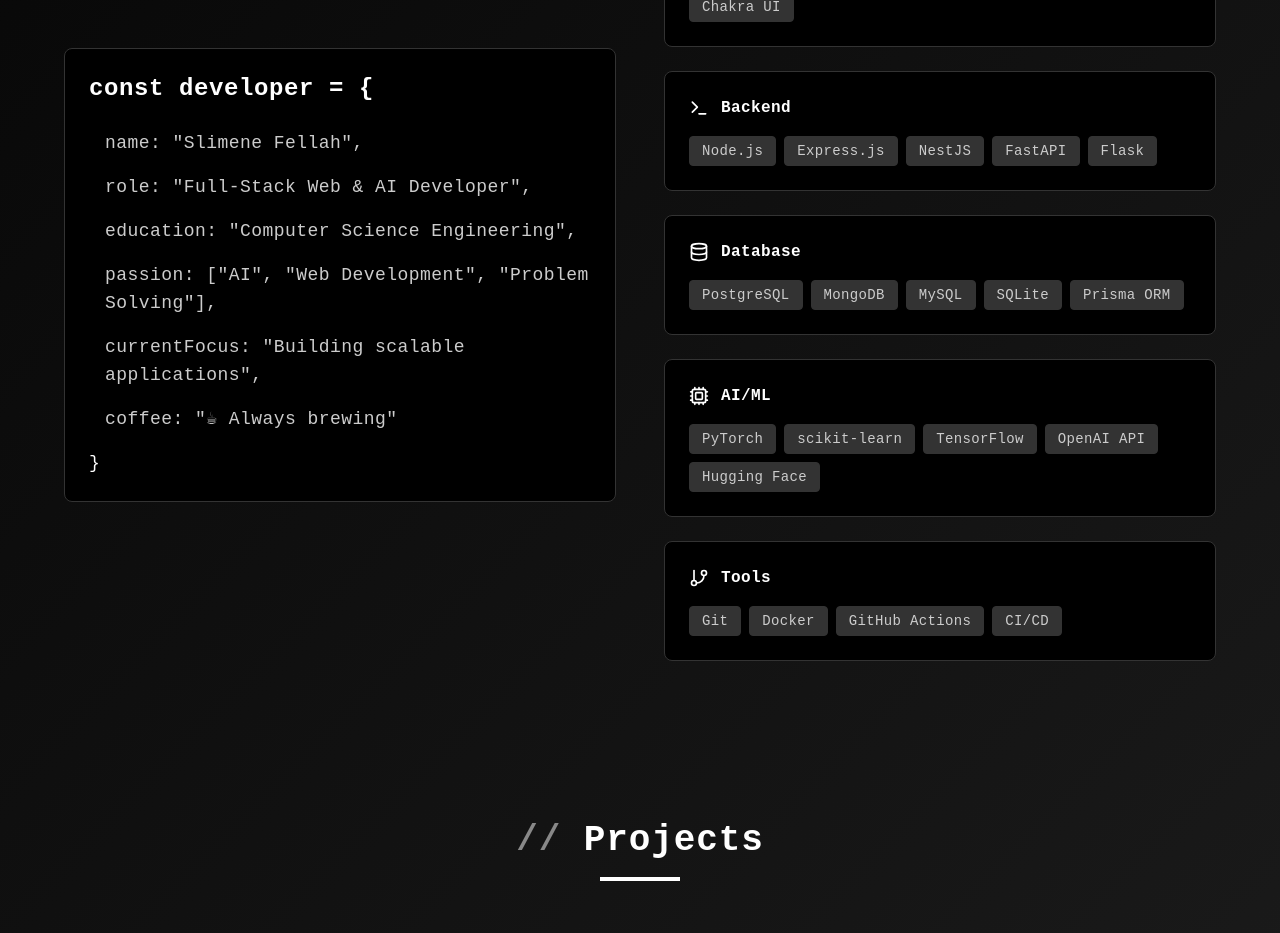
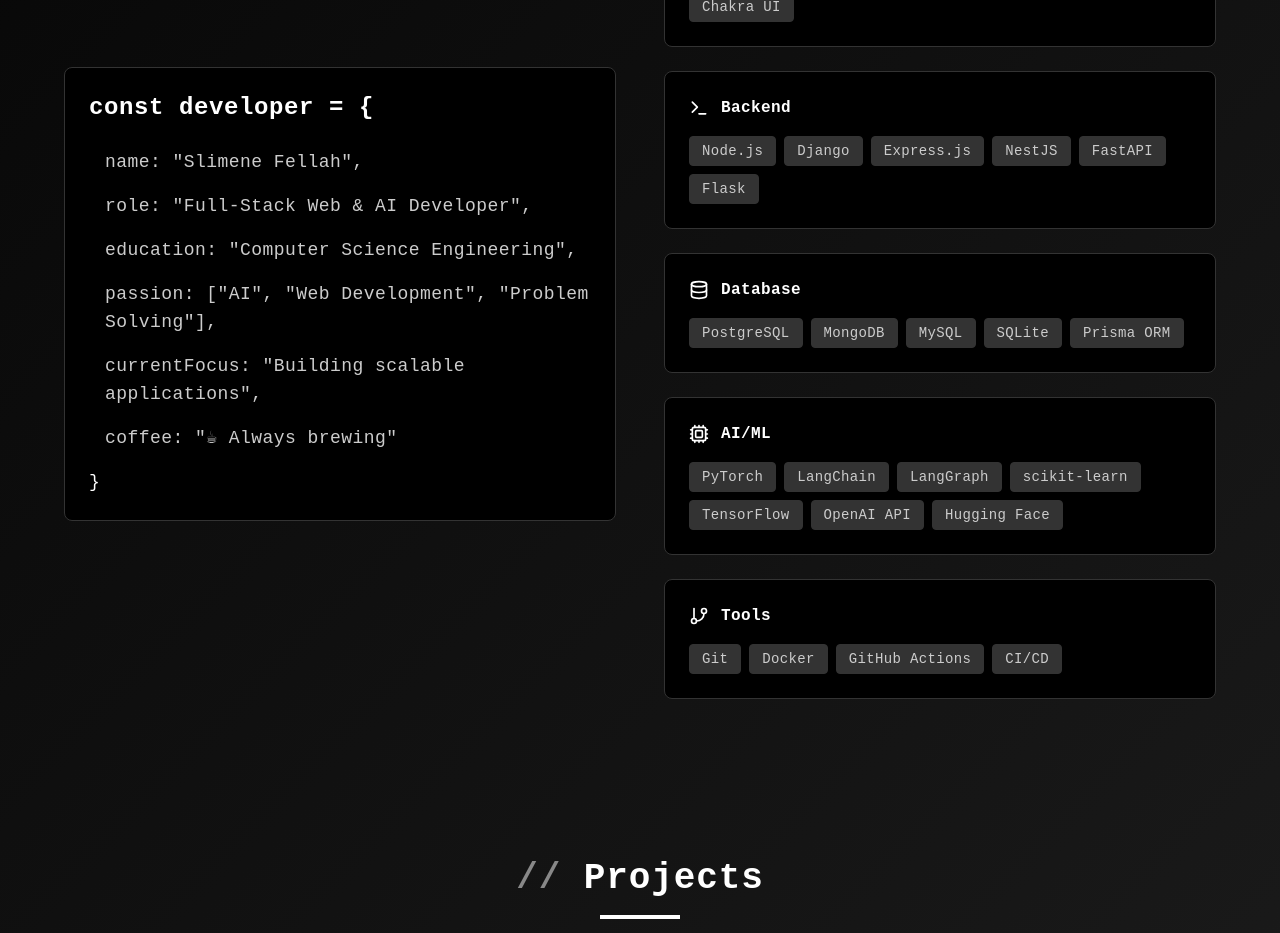
Before and after one commit to SlimenFellah/portfolio, a React (Create React App) app: page / in a window 1280 px wide. Shown: the part 1180-2113 px from the top of the page. Built offline with nearby package versions, Linux system fonts and the light colour scheme.

Commit message:
fix highlighting color

```diff
--- a/src/App.css
+++ b/src/App.css
@@ -231,13 +231,25 @@
 }
 
 /* Custom selection colors */
+/* Light theme (default) */
 ::selection {
-  background: rgba(255, 255, 255, 0.2);
+  /* Use a visible accent that contrasts on white */
+  background: rgba(0, 120, 255, 0.35);
+  color: inherit;
+}
+::-moz-selection {
+  background: rgba(0, 120, 255, 0.35);
   color: inherit;
 }
 
+/* Dark theme */
 .dark ::selection {
-  background: rgba(0, 0, 0, 0.2);
+  /* Softer light overlay works well on dark backgrounds */
+  background: rgba(255, 255, 255, 0.25);
+  color: inherit;
+}
+.dark ::-moz-selection {
+  background: rgba(255, 255, 255, 0.25);
   color: inherit;
 }
 
--- a/src/pages/main.js
+++ b/src/pages/main.js
@@ -306,7 +306,7 @@
       icon: <Monitor className="w-5 h-5" />
     },
     "Backend": {
-      items: ["Node.js", "Express.js", "NestJS", "FastAPI", "Flask"],
+      items: ["Node.js","Django","Express.js", "NestJS", "FastAPI", "Flask"],
       icon: <Terminal className="w-5 h-5" />
     },
     "Database": {
@@ -314,7 +314,7 @@
       icon: <Database className="w-5 h-5" />
     },
     "AI/ML": {
-      items: ["PyTorch", "scikit-learn", "TensorFlow", "OpenAI API", "Hugging Face"],
+      items: ["PyTorch", "LangChain", "LangGraph", "scikit-learn", "TensorFlow", "OpenAI API", "Hugging Face"],
       icon: <Cpu className="w-5 h-5" />
     },
     "Tools": {
@@ -330,7 +330,7 @@
 
   return (
     <div
-      className="min-h-screen transition-all duration-500"
+      className={`min-h-screen transition-all duration-500 ${isDark ? 'dark' : ''}`}
       style={{
         background: currentColors.gradient,
         color: currentColors.text
```
